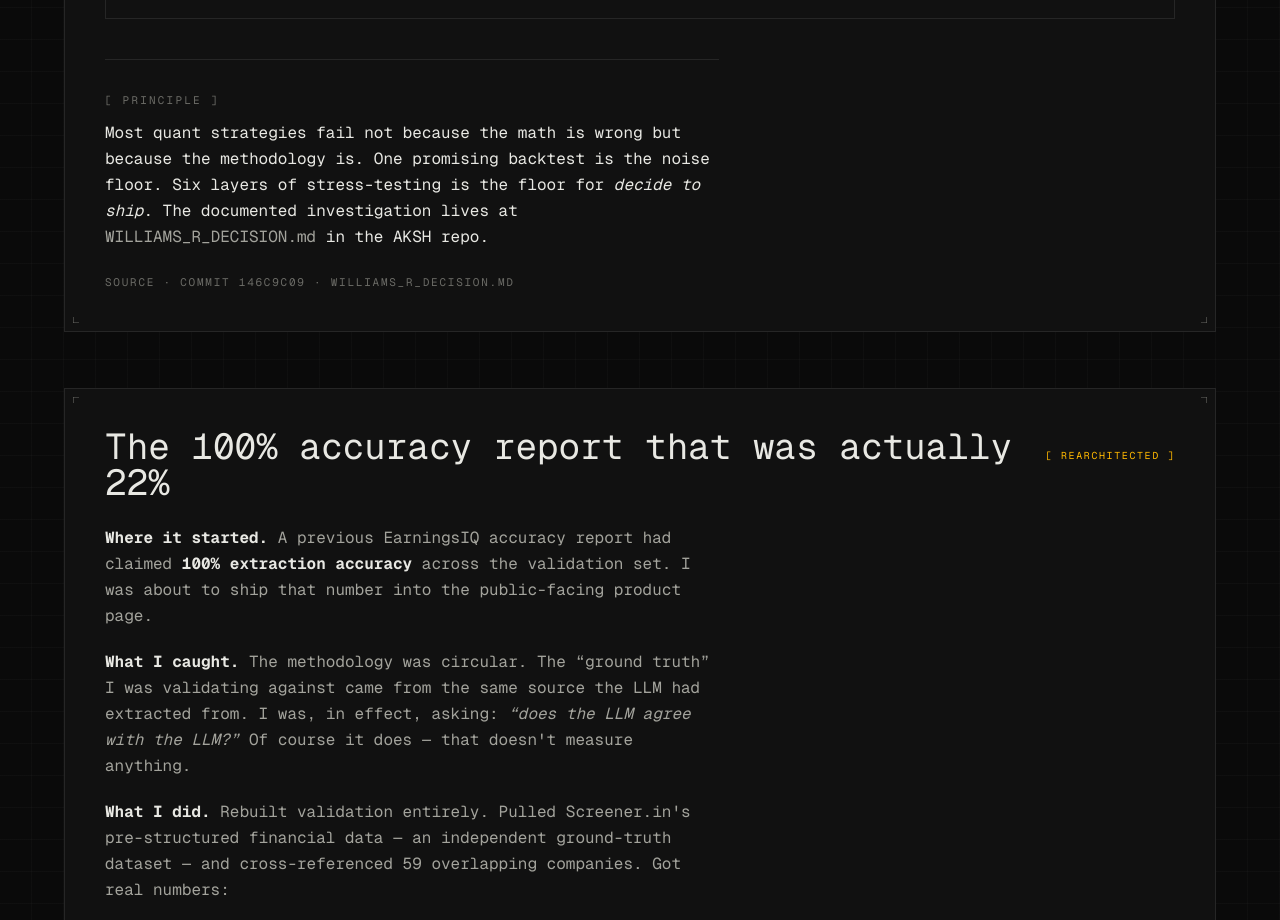
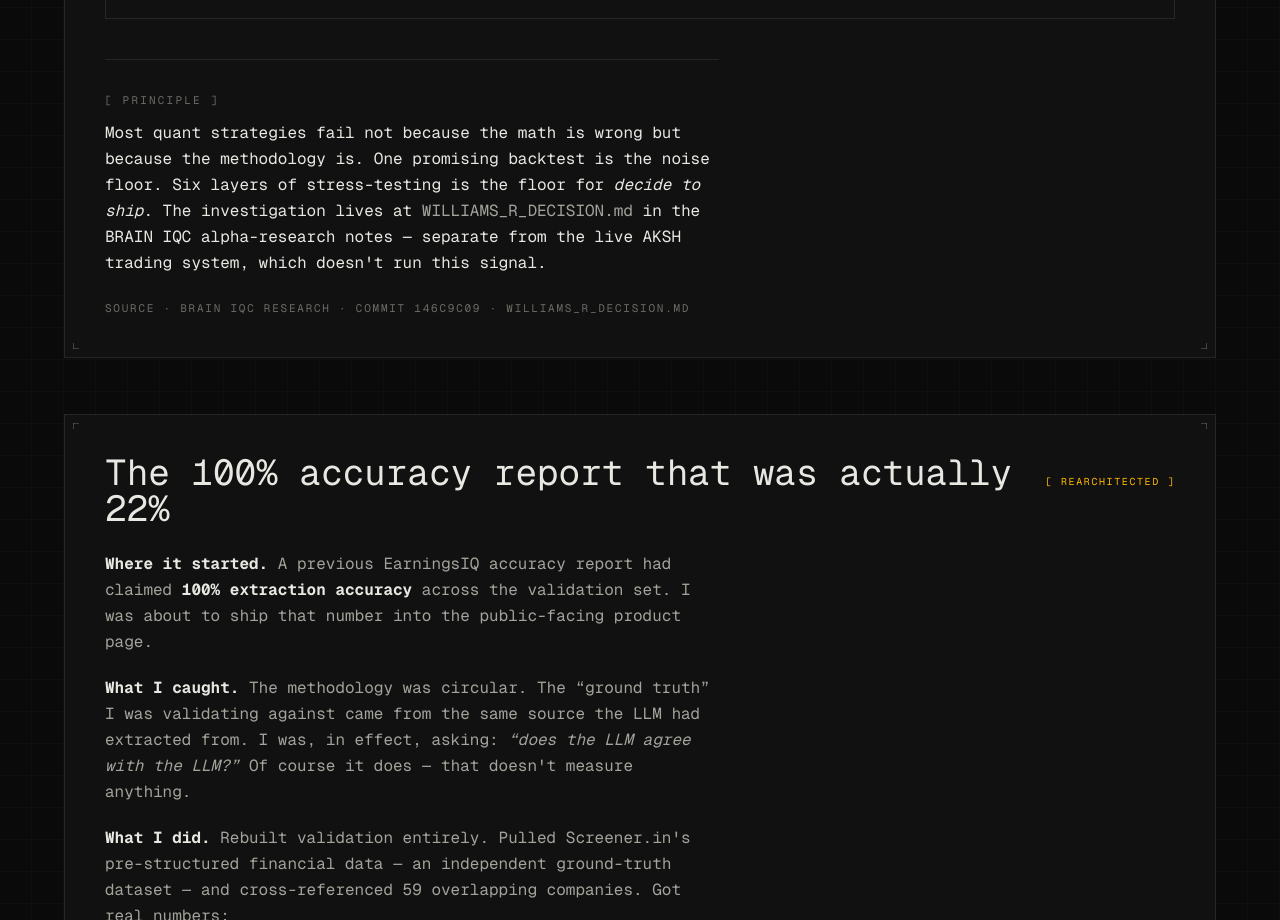
Before and after one commit to srijanarya/srijan-portfolio, a Next.js app: page /decisions in a window 1280 px wide. Shown: the part 1400-2320 px from the top of the page. Built offline with nearby package versions, Linux system fonts and the light colour scheme.

Commit message:
Honesty: separate AKSH trading showcase from BRAIN IQC research — WILLIAMS_R_DECISION.md lives in private BRAIN research, NOT in public aksh-trading-systems repo. Don't conflate

```diff
--- a/app/data/projects.ts
+++ b/app/data/projects.ts
@@ -93,7 +93,7 @@ export const DECISIONS: Decision[] = [
       "A signal with year-over-year Sharpe std of 1.61 is regime-dependent. It worked in one year because the market happened to favor mean-reversion that year. Not because the indicator captures something real.",
     body: "", // populated in Block 5 from decisions.md
     outcome: "DROPPED",
-    source: "commit 146c9c09 · WILLIAMS_R_DECISION.md",
+    source: "BRAIN IQC research · commit 146c9c09 · WILLIAMS_R_DECISION.md",
     trace: {
       label: "Williams %R investigation",
       children: [
--- a/app/decisions/page.tsx
+++ b/app/decisions/page.tsx
@@ -101,7 +101,7 @@ export default function DecisionsPage() {
             <div className="mt-10 max-w-[64ch] border-t border-line pt-8">
               <SectionMarker label="principle" className="mb-3" />
               <p className="text-ink leading-relaxed">
-                Most quant strategies fail not because the math is wrong but because the methodology is. One promising backtest is the noise floor. Six layers of stress-testing is the floor for <em>decide to ship</em>. The documented investigation lives at <code className="text-ink-mute">WILLIAMS_R_DECISION.md</code> in the AKSH repo.
+                Most quant strategies fail not because the math is wrong but because the methodology is. One promising backtest is the noise floor. Six layers of stress-testing is the floor for <em>decide to ship</em>. The investigation lives at <code className="text-ink-mute">WILLIAMS_R_DECISION.md</code> in the BRAIN IQC alpha-research notes — separate from the live AKSH trading system, which doesn&apos;t run this signal.
               </p>
             </div>
 
```
